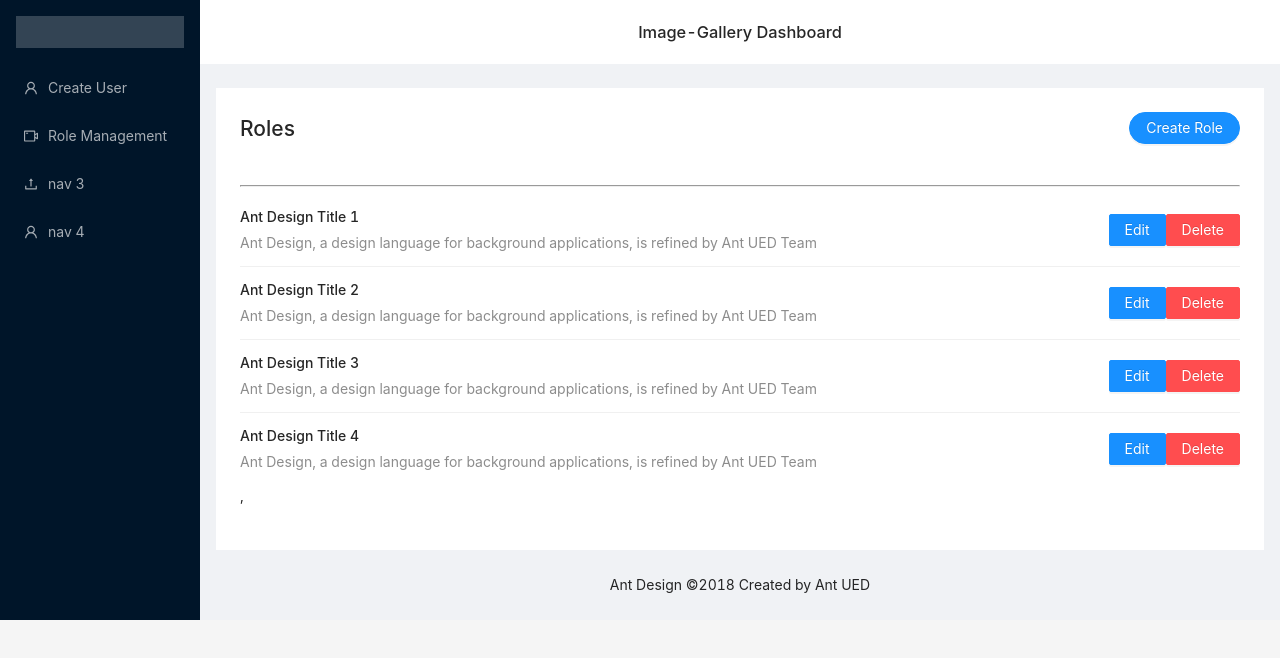
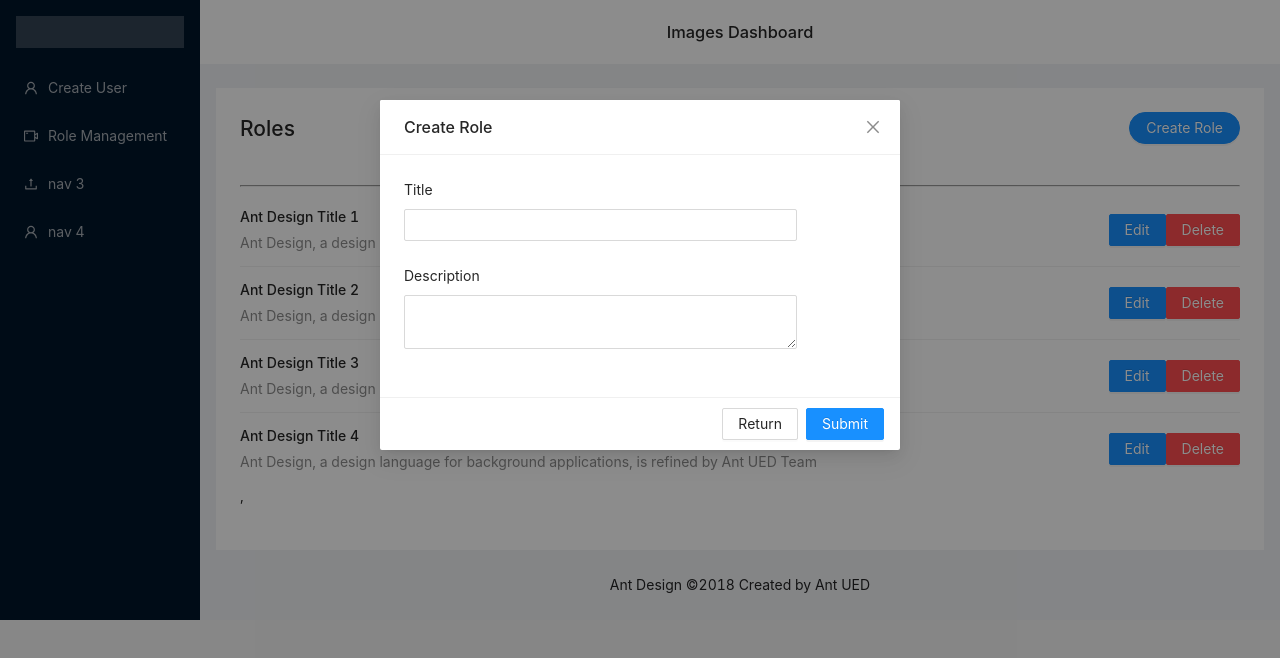
Before and after one commit to shassaan/images-dashboard-frontend, a React (Create React App) app: page /role-management in a window 1280 px wide. Shown: the top 658 px of the page. Built offline with nearby package versions, Linux system fonts and the light colour scheme.

Commit message:
AddModal

```diff
--- a/src/Components/Layout/LayoutHeader.js
+++ b/src/Components/Layout/LayoutHeader.js
@@ -6,7 +6,7 @@ const { Header } = Layout;
 const LayoutHeader=()=>{
     return(
 
-<Header  className="site-layout-sub-header-background" style={{ padding: 0  ,textAlign: 'center' }} ><h1>Image-Gallery Dashboard</h1></Header>
+<Header  className="site-layout-sub-header-background" style={{ padding: 0  ,textAlign: 'center' }} ><h1>Images Dashboard</h1></Header>
 
     )
 }
--- /dev/null
+++ b/src/Components/RoleManagement/Modal.js
@@ -0,0 +1,42 @@
+import React ,{ useState } from 'react'
+import {Button,Modal} from 'antd';
+
+
+const CreateModal=(props)=>{
+const [visible, setVisible] = useState(true);
+
+ const handleOk = e => {
+
+   setVisible(false)
+
+  };
+
+  const handleCancel = e => {
+
+    setVisible(false)
+
+  };
+
+return(
+    <Modal
+          visible={visible}
+          title="Create Role"
+          onOk={handleOk}
+          onCancel={handleCancel}
+          footer={[
+            <Button key="back" onClick={handleCancel}>
+              Return
+            </Button>,
+            <Button key="submit" type="primary"  onClick={handleOk}>
+              Submit
+            </Button>,
+          ]}
+        >
+         {props.children}
+
+
+        </Modal>
+
+)
+}
+export default CreateModal
--- a/src/Components/RoleManagement/RoleManagement.js
+++ b/src/Components/RoleManagement/RoleManagement.js
@@ -1,5 +1,6 @@
-import React from 'react'
-import {Button,List} from 'antd';
+import React ,{ useState } from 'react'
+import {Button,List,Form,Input} from 'antd';
+import  UseModal from './Modal.js'
 import './RoleManagement.css'
 const data = [
     {
@@ -18,10 +19,16 @@ const data = [
 
 const RoleManagement=()=>{
 
+  const showModal = () => {
+
+
+
+
+    }
 
     return(
 <div>
-    <Button type="primary"  shape="round" style={{float:'right'}}>Create Role</Button>
+    <Button type="primary"  shape="round" style={{float:'right'}} onClick={showModal}>Create Role</Button>
        <h2>Roles</h2><br/><hr/>
     <List
     itemLayout="horizontal"
@@ -33,12 +40,34 @@ const RoleManagement=()=>{
           title={item.title}
           description="Ant Design, a design language for background applications, is refined by Ant UED Team"
         />
+
         <Button type="primary">Edit</Button>
         <Button type="danger">Delete</Button>
 
       </List.Item>
     )}
   />,
+
+<UseModal>
+    <Form
+     labelCol={{ span: 4 }}
+     wrapperCol={{ span: 20 }}
+     layout="vertical"
+
+   >
+     <Form.Item label="Title">
+       <Input />
+     </Form.Item>
+     <Form.Item label="Description">
+     <Input.TextArea />
+     </Form.Item>
+   </Form>
+
+
+ </UseModal>
+
+
+
 </div>
     )
 }
--- a/src/Components/UserComponent/CreateUserComponent.js
+++ b/src/Components/UserComponent/CreateUserComponent.js
@@ -1,16 +1,16 @@
 import React from 'react'
-import {Form, Input, Button, Checkbox, Row, Col } from 'antd';
+import { Form, Input, Button, Checkbox, Row, Col } from 'antd';
 import './UserComponent.css'
 //import { Link } from 'react-router-dom';
 
 const CreateUserComponent = () => {
   return (
     <div className="create-user-style">
-      <h1>Create User</h1>
+      <h2>Create User</h2>
       <Form
         labelCol={{ span: 7 }}
         wrapperCol={{ span: 18 }}
-        layout="horizontal"
+        layout="vertical"
 
       >
         <Form.Item label="Full Name">
@@ -23,7 +23,7 @@ const CreateUserComponent = () => {
           <Input />
         </Form.Item>
         <Form.Item label="Access Role">
-        <Checkbox.Group style={{ width: '100%' }} >
+          <Checkbox.Group >
             <Row>
               <Col span={8}>
                 <Checkbox value="A">A</Checkbox>
@@ -43,7 +43,7 @@ const CreateUserComponent = () => {
             </Row>
           </Checkbox.Group>,
         </Form.Item>
-        <Button type="primary" block style={{ float: 'right' }}>Add</Button>
+        <Button type="primary">Add</Button>
       </Form>
 
 
```
Lines whose indentation alone changed are shown as unchanged.
